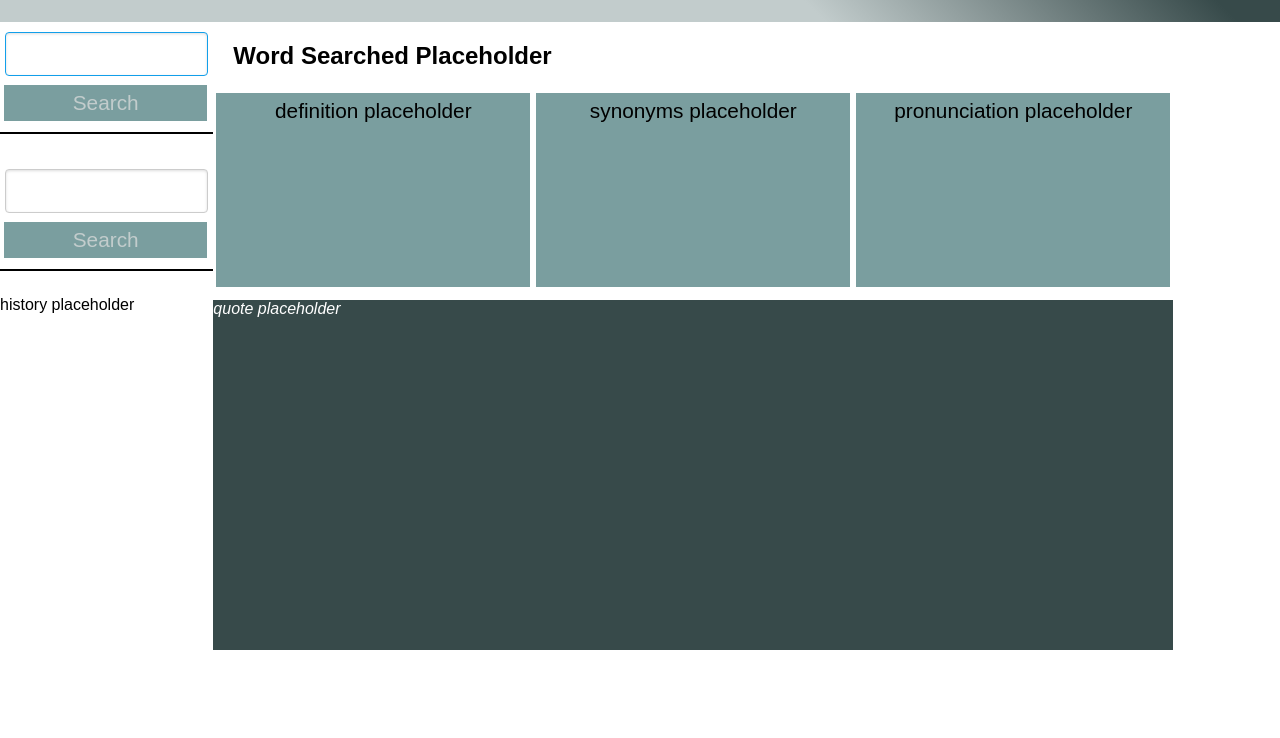
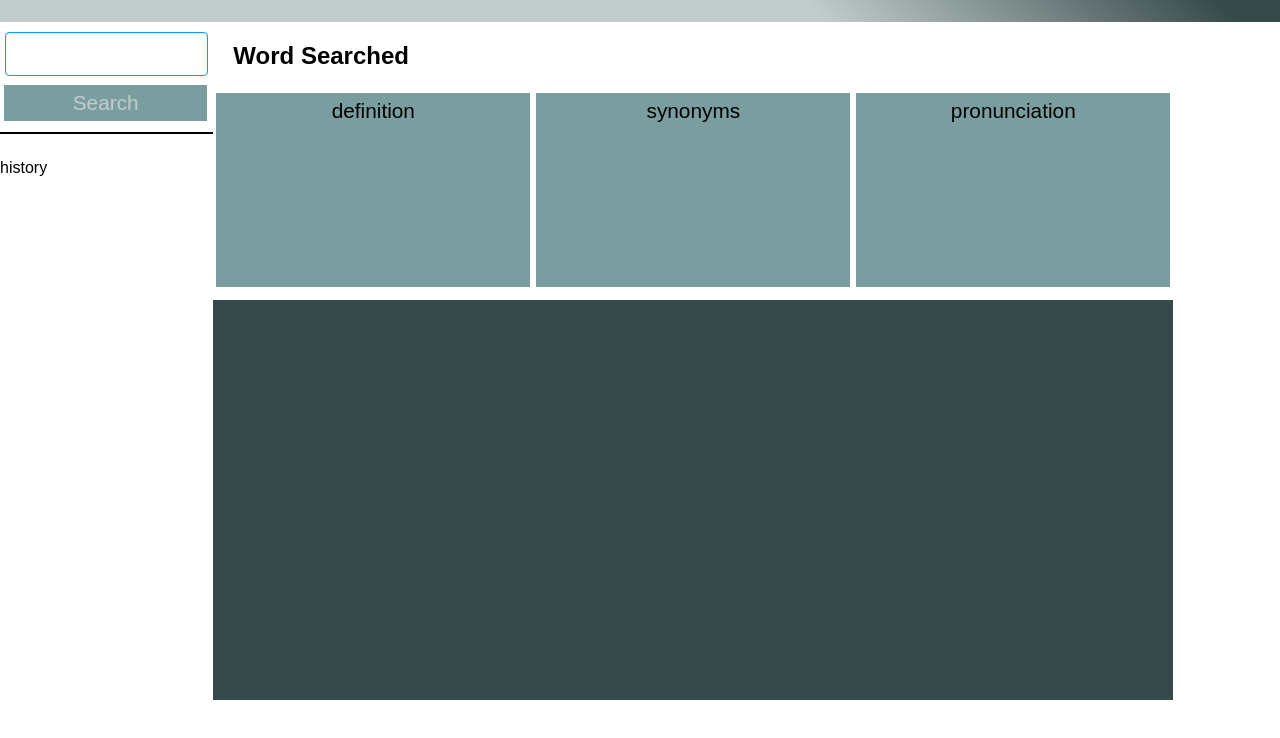
Before and after one commit to favro03/project-word-facts, a plain HTML site: page index.html in a window 1280 px wide. Shown: the part 74-812 px from the top of the page. Drawn offline with nearby package versions, Linux system fonts and the light colour scheme.

Commit message:
fixed search and formatting

```diff
--- a/assets/css/style.css
+++ b/assets/css/style.css
@@ -104,7 +104,11 @@ form{
     background: var(--tertiary);
     color: white;
     font-style: italic;
-    height:350px;
+    padding:200px;
+    font-size: 30px;
+    text-align: center;
+    margin: auto;
+
 }
 .nav-list {
     margin: 0;
@@ -249,7 +253,10 @@ form{
         background: var(--tertiary);
         color: white;
         font-style: italic;
-
+        padding:200px;
+        font-size: 30px;
+        text-align: center;
+        margin: auto;
     }
     .word-info{
         background: var(--secondary);
--- a/assets/js/script.js
+++ b/assets/js/script.js
@@ -22,21 +22,20 @@ var locationStorage = function(word){
 
 
 //function to handle button click
-
 var formSubmitHandler = function(event){
     event.preventDefault();
     var word = wordInputEl.value.trim();
+
     fetchAPI(word)
 
     locationStorage(word);
     wordInputEl.value="";
 
+    getWordFacts(word);
+    console.log(word)
+}
 
 
-    console.log(word)
-    getWordFacts(word);
-
-}
 
 
 //function to fetch the free dictionary api and get the info needed
@@ -79,22 +78,6 @@ var getWordFacts = function(input)
                 //print pronunciation to screen
                 wordPronunciationEl.textContent = "Pronunciation: "+ data[0].phonetic;
 
-                //console.log("Pronunciation: "+ data[0].phonetic);
-
-
-                /*
-                //failed attempt to loop through api to get all definitions
-                for (var i = 0; i < data.length; i++)
-                {
-                    for (var j = 0; j < data.meanings.length; j++)
-                    {
-                        for (var k = 0; k < data.meanings.definitions.length; k++)
-                        {
-                            console.log(data[i].meanings[j].definitions[k].definition);
-                        }
-                    }
-                }
-                */
 
             });
         }
@@ -107,12 +90,6 @@ var getWordFacts = function(input)
     });
 
 };
-
-userFormEl.addEventListener("submit", formSubmitHandler);
-
-
-
-
 
 
 function fetchAPI(word){
@@ -155,25 +132,4 @@ function fetchAPI(word){
 
     })
 }
-
-var storageArr = [];
-
-var locationStorage = function(word){
-    storageArr = JSON.parse(window.localStorage.getItem("word")) || [];
-    var value = word;
-    if(storageArr.indexOf(value)== -1){
-        storageArr.push(value);
-    }
-
-    localStorage.setItem("word", JSON.stringify(storageArr));
-};
-
-var formSubmitHandler = function(event){
-    event.preventDefault();
-    var word = wordInputEl.value.trim();
-    locationStorage(word);
-    wordInputEl.value="";
-    console.log(word)
-}
-
 userFormEl.addEventListener("submit", formSubmitHandler);
--- a/index.html
+++ b/index.html
@@ -30,23 +30,20 @@
                 <!--form ends here-->
 
 
-                <form id="user-form" class="pure-form">
-                    <input id="word" name="word" class="form-input" type="text" autofocus="true"/>
-                    <button type="submit" class="btn">Search</button>
-                </form>
 
-                <div>history placeholder</div>
+
+                <div>history</div>
             </div>
             <div class="pure-u-3-4">
 
                 <!--results of the word api fetch go here-->
                 <div class="word-box">
-                    <h2 id= "search-result">Word Searched Placeholder</h2>
+                    <h2 id= "search-result">Word Searched</h2>
                     <div class="pure-g info-card">
 
-                        <div class="pure-u-1-3 word-info" id= "definition">definition placeholder</div>
-                        <div class="pure-u-1-3 word-info" id= "synonyms">synonyms placeholder</div>
-                        <div class="pure-u-1-3 word-info" id= "pronunciation">pronunciation placeholder</div>
+                        <div class="pure-u-1-3 word-info" id= "definition">definition </div>
+                        <div class="pure-u-1-3 word-info" id= "synonyms">synonyms</div>
+                        <div class="pure-u-1-3 word-info" id= "pronunciation">pronunciation</div>
                     <!--<div class="pure-u-1-3 word-info" id= "syllables">syllables placeholder</div>
                         <div class="pure-u-1-3 word-info" id= "usage">frequent usage placeholder</div>
                         <div class="pure-u-1-3 word-info" id= "rhymes">rhymes placeholder</div>-->
@@ -54,7 +51,7 @@
                 </div>
 
                 <!--results of quote api go here-->
-                <div class="quotes">quote placeholder</div>
+                <div class="quotes"></div>
             </div>
 
         </div>
```
